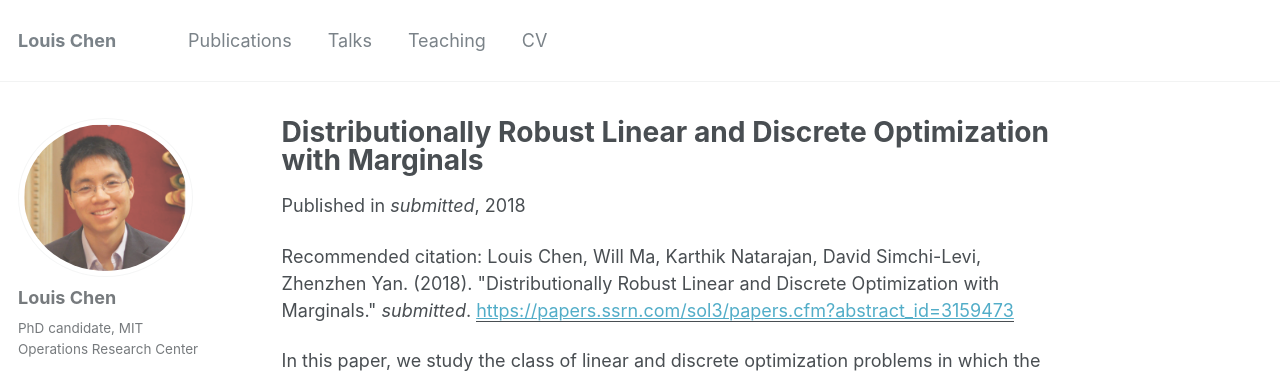
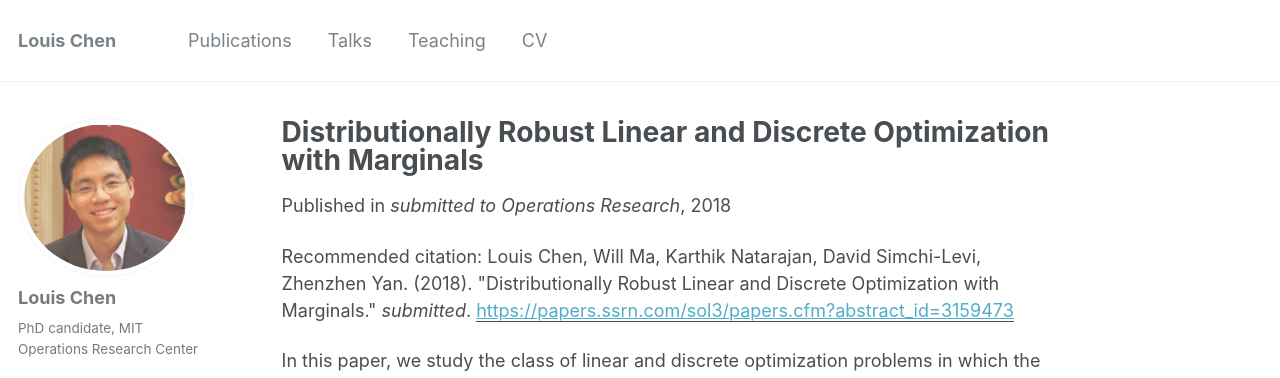
Before and after one commit to LouisLChen/LouisLChen.github.io, a Jekyll site: the page built from _publications/2015-10-01-paper-title-number-3.md, in a window 1280 px wide and 1295 px high. Shown: the top 378 px of the window. Built offline with Jekyll 4.4.1, drawn with Linux system fonts in a browser that asks for light colours; some web fonts are replaced; a file with an impossible date is left out.

Commit message:
Update 2015-10-01-paper-title-number-3.md

```diff
--- a/_publications/2015-10-01-paper-title-number-3.md
+++ b/_publications/2015-10-01-paper-title-number-3.md
@@ -4,7 +4,7 @@ collection: publications
 permalink: /publication/2015-10-01-paper-title-number-3
 excerpt: 'In this paper, we study the class of linear and discrete optimization problems in which the objective coefficients are chosen randomly from a distribution, and the goal is to evaluate robust bounds on the expected optimal value as well as the marginal distribution of the optimal solution. The set of joint distributions is assumed to be specified up to only the marginal distributions. We generalize the primal-dual formulations for this problem from the set of joint distributions with absolutely continuous marginal distributions to arbitrary marginal distributions using techniques from optimal transport theory. While the robust bound is shown to be NP-hard to compute for linear optimization problems, we identify a sufficient condition for polynomial time solvability using extended formulations. This generalizes the known tractability results under marginal information from 0-1 polytopes to a class of integral polytopes and has implications on the solvability of distributionally robust optimization problems in areas such as scheduling which we discuss.'
 date: 2018-04-27
-venue: 'submitted'
+venue: 'submitted to Operations Research'
 paperurl: 'https://papers.ssrn.com/sol3/papers.cfm?abstract_id=3159473'
 citation: 'Louis Chen, Will Ma, Karthik Natarajan, David Simchi-Levi, Zhenzhen Yan. (2018). &quot;Distributionally Robust Linear and Discrete Optimization with Marginals.&quot; <i>submitted</i>.'
 ---
```
